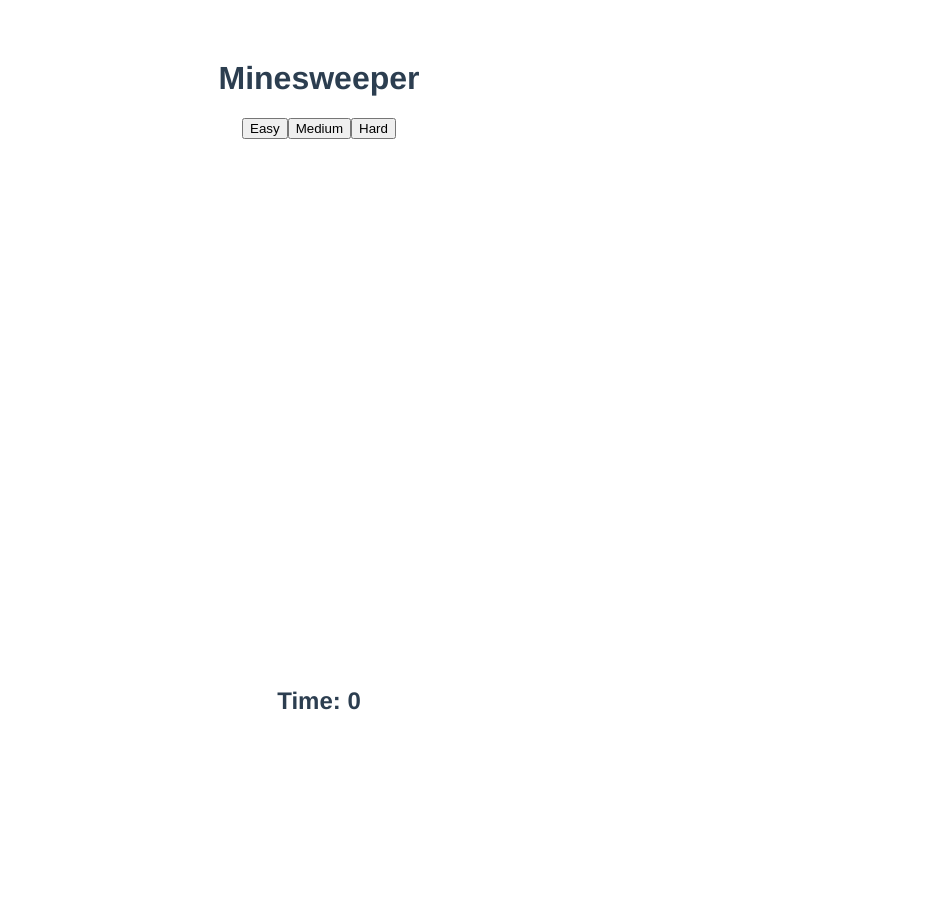
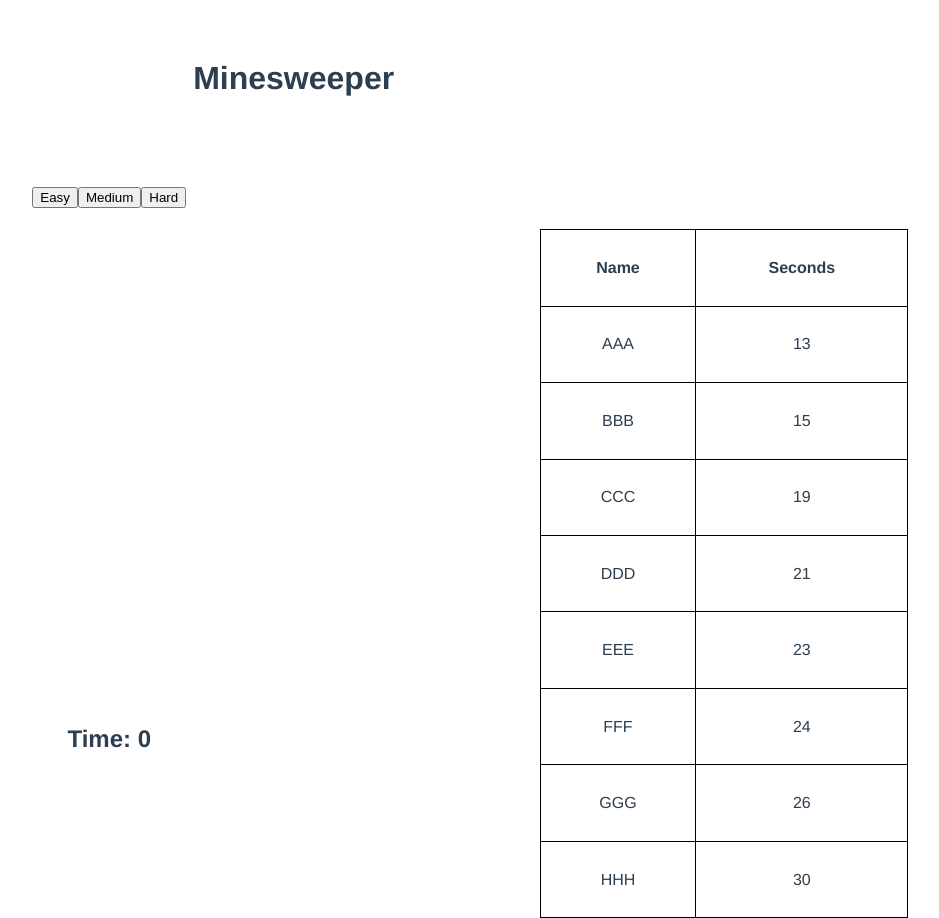
Before and after one commit to lagartoverde/minesweeper, a Vue app: page / in a window 1280 px wide. Shown: the whole page, without its empty margins (329-1268 px from the left). Built offline with nearby package versions, Linux system fonts and the light colour scheme; the HTML template or start-up script is replaced by a standard one.

Commit message:
added leaderboard

```diff
--- a/package.json
+++ b/package.json
@@ -10,6 +10,8 @@
   },
   "dependencies": {
     "express": "^4.16.3",
+    "node-sass": "^4.9.3",
+    "sass-loader": "^7.1.0",
     "vue": "^2.5.17",
     "vuex": "^3.0.1"
   },
--- a/src/App.vue
+++ b/src/App.vue
@@ -1,17 +1,21 @@
 <template>
   <div id="app">
     <h1>Minesweeper</h1>
-    <Game />
+    <div class='content'>
+        <Game />
+        <LeaderBoard />
+    </div>
   </div>
 </template>
 
 <script>
 import Game from "./components/Game.vue";
-
+import LeaderBoard from './components/LeaderBoard.vue'
 export default {
   name: "app",
   components: {
-    Game
+    Game,
+    LeaderBoard
   }
 };
 </script>
@@ -28,6 +32,13 @@ export default {
 }
 body, html {
   height: 100%;
+  width: 98%;
+}
+.content {
   width: 100%;
+  height: 100%;
+  display: grid;
+  grid-template-columns: 70% 30%;
+  grid-template-rows: 100%;
 }
 </style>
--- a/src/components/Game.vue
+++ b/src/components/Game.vue
@@ -73,11 +73,14 @@ export default {
   height: 100%;
   width: 100%;
 }
+.selectGame {
+  margin-top: 8%;
+}
 .board {
-  height: 50%;
+  height: 60%;
   width: 50%;
   margin:auto;
-  margin-top: 10%;
+  margin-top: 2%;
 }
 body, html {
   height: 100%;
--- /dev/null
+++ b/src/components/LeaderBoard.vue
@@ -0,0 +1,36 @@
+<template>
+  <table class='leaderBoard'>
+    <tr>
+      <th>Name</th>
+      <th>Seconds</th>
+    </tr>
+    <tr v-for="row in leaderBoard" :key='row.id'>
+      <td>{{row.name}}</td>
+      <td>{{row.seconds}}</td>
+    </tr>
+  </table>
+</template>
+
+<script>
+export default {
+  name: "app",
+  computed: {
+    leaderBoard() {
+      return this.$store.state.leaderBoard;
+    }
+  }
+}
+</script>
+
+<style scoped lang="scss">
+  .leaderBoard {
+    margin-top: 30%;
+    border: 1px solid black;
+    border-collapse: collapse;
+    border-spacing: 0;
+    td, th {
+      border: 1px solid black;
+      padding: 10px;
+    }
+  }
+</style>
--- a/src/store.js
+++ b/src/store.js
@@ -13,7 +13,17 @@ export default new Vuex.Store({
     won: undefined,
     cellsOpened: 0,
     mines: 0,
-    timeCount: 0
+    timeCount: 0,
+    leaderBoard: [
+      {id: 1, name: 'AAA', seconds: 13},
+      {id: 2, name: 'BBB', seconds: 15},
+      {id: 3, name: 'CCC', seconds: 19},
+      {id: 4, name: 'DDD', seconds: 21},
+      {id: 5, name: 'EEE', seconds: 23},
+      {id: 6, name: 'FFF', seconds: 24},
+      {id: 7, name: 'GGG', seconds: 26},
+      {id: 8, name: 'HHH', seconds: 30},
+    ]
   },
   mutations: {
     generateGameboard(state, size) {
```
Also changed, not shown: 1 other file (tests, documents, lock files or other folders).
